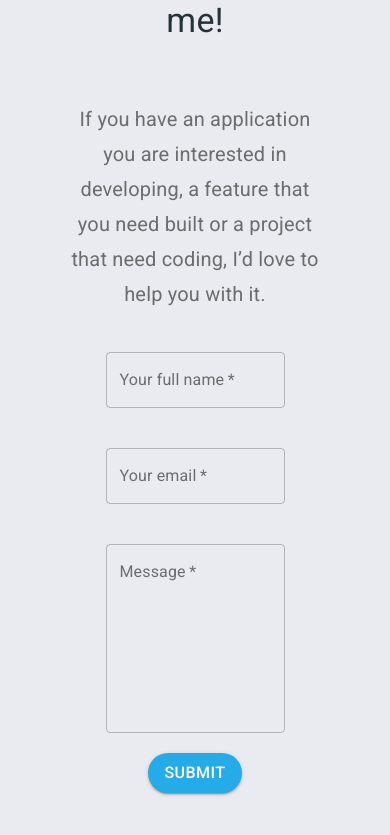
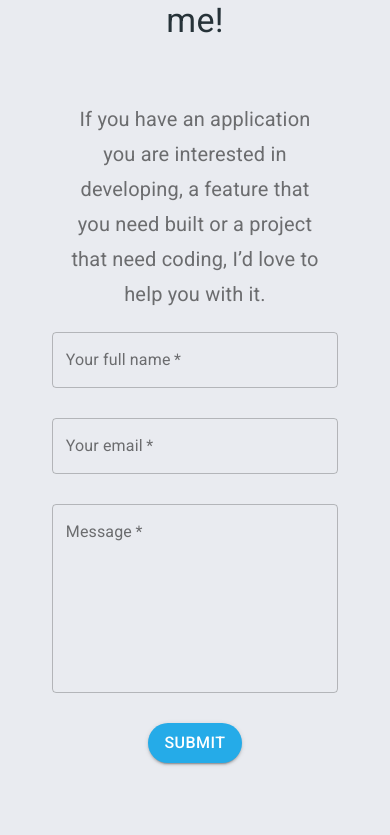
Before and after one commit to amarealcoder/portfolio, a React (Create React App) app: page / in a window 390 px wide. Shown: the part 5741-6576 px from the top of the page. After the commit the page ends 6554 px from the top, so only its background shows below. Built offline with nearby package versions, Linux system fonts and the light colour scheme; a web font is replaced by a local one.

Commit message:
Increased the width of the form fields for mobile view

```diff
--- a/src/index.css
+++ b/src/index.css
@@ -85,14 +85,14 @@ code {
   -webkit-text-fill-color: transparent;
   animation: textclip 1.5s linear infinite;
 }
-.section {
-  margin-top: 120px;
-}
 
 @keyframes textclip {
   to {
     background-position: 200% center;
   }
+}
+.section {
+  margin-top: 120px;
 }
 .title {
   color: #00a3dd;
@@ -101,6 +101,12 @@ code {
 .desc {
   color: #a9a9a9;
   font-size: 18px;
+}
+
+.field {
+  width: 50%;
+  margin-top: -20px;
+  margin-bottom: -20px;
 }
 
 @media (max-width: 906px) {
@@ -140,4 +146,8 @@ code {
   .section {
     margin-top: 60px;
   }
+
+  .field {
+    width: 80%;
+  }
 }
--- a/src/pages/Contact.jsx
+++ b/src/pages/Contact.jsx
@@ -32,11 +32,6 @@ const useStyles = makeStyles((theme) => ({
     marginTop: '20px',
     marginBottom: '50px',
   },
-  field: {
-    width: '50%',
-    marginTop: 20,
-    marginBottom: 20,
-  },
 }));
 
 const Contact = () => {
@@ -65,7 +60,8 @@ const Contact = () => {
         method='POST'
       >
         <TextField
-          className={classes.field}
+          className='field'
+          style={{marginBottom: '30px'}}
           id='outlined-basic'
           label='Your full name'
           variant='outlined'
@@ -73,7 +69,8 @@ const Contact = () => {
           required
         />
         <TextField
-          className={classes.field}
+          className='field'
+          style={{marginBottom: '30px'}}
           id='outlined-basic'
           label='Your email'
           variant='outlined'
@@ -81,7 +78,8 @@ const Contact = () => {
           required
         />
         <TextField
-          className={classes.field}
+          className='field'
+          style={{marginBottom: '30px'}}
           id='outlined-basic'
           label='Message'
           variant='outlined'
```
Also changed, not shown: public/logo192.png (added), public/logo512.png (added).
